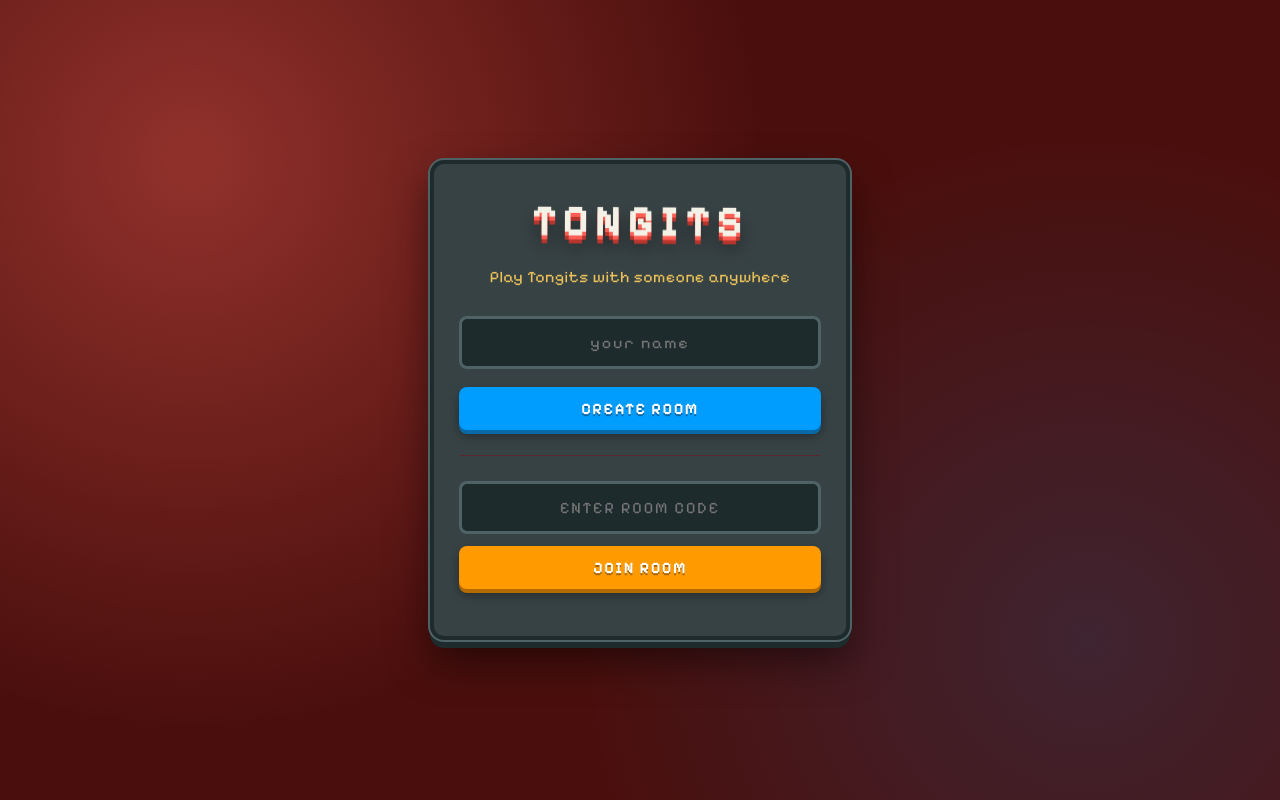
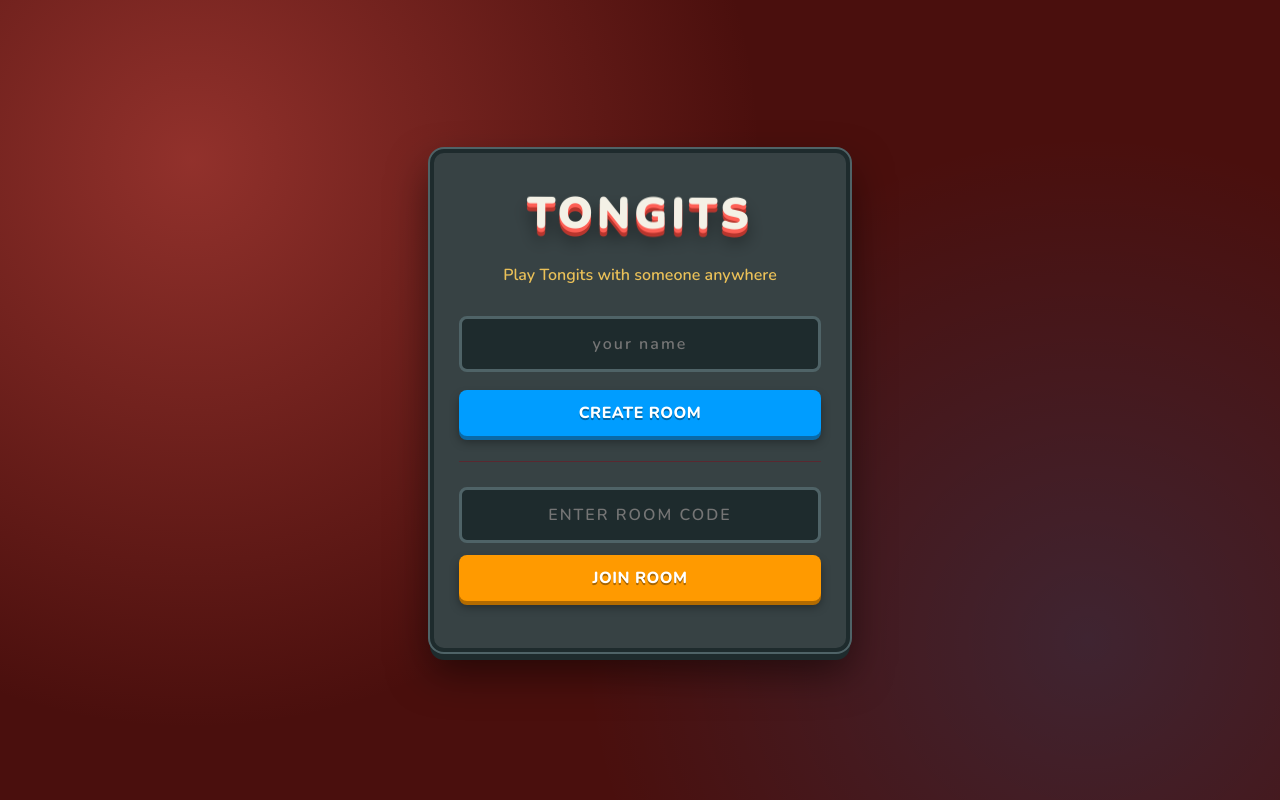
Before and after one commit to arisdolf/tongits, a React (Vite) app: page / in a window 1280 px wide. Built offline with nearby package versions, Linux system fonts and the light colour scheme; no server answers.

Commit message:
changed deisgn

```diff
--- a/src/styles/Balatro.css
+++ b/src/styles/Balatro.css
@@ -1,4 +1,4 @@
-@import url("https://fonts.googleapis.com/css2?family=Pixelify+Sans:wght@400;600;700&display=swap");
+@import url("https://fonts.googleapis.com/css2?family=Nunito:wght@600;700;800;900&display=swap");
 
 /* =========================================================
    BALATRO THEME
@@ -551,3 +551,83 @@ button:disabled {
   color: #07220f;
   box-shadow: 0 3px 0 #1f8a45;
 }
+
+/* =========================================================
+   READABLE FONT
+========================================================= */
+body,
+button,
+input,
+button:not(.card):not(.deck),
+.chat-form input,
+.lobby input,
+.new-badge {
+  font-family: "Nunito", system-ui, -apple-system, "Segoe UI", Arial, sans-serif !important;
+}
+
+body { letter-spacing: 0; }
+
+button:not(.card):not(.deck) {
+  letter-spacing: 0.5px;
+  font-weight: 800;
+}
+
+.title { font-weight: 900; letter-spacing: 4px; }
+.top-bar strong { font-weight: 900; }
+
+/* =========================================================
+   HIGHLIGHTS HUGGING THE CARD BORDER
+   (drawn on a ::before layer inside the card)
+========================================================= */
+
+/* neutral card face: no ring, just the drop shadow */
+.selected-card .card-face,
+.selected-card:hover .card-face,
+.new-card .card-face {
+  box-shadow: 0 5px 0 rgba(0, 0, 0, 0.3);
+}
+
+/* keep the new card's deal animation, drop the old glow animation */
+.new-card .card-face {
+  animation: cardDeal 0.35s cubic-bezier(0.34, 1.56, 0.64, 1);
+}
+
+/* raise highlighted cards above their overlapping neighbours
+   so the border isn't hidden */
+.selected-card,
+.new-card {
+  z-index: 30 !important;
+}
+
+/* NEW CARD: green border */
+.new-card .card-face::before {
+  content: "";
+  position: absolute;
+  inset: 0;
+  z-index: 5;
+  pointer-events: none;
+  border: 4px solid var(--new);
+  box-shadow:
+    inset 0 0 8px rgba(61, 220, 110, 0.7),
+    0 0 14px rgba(61, 220, 110, 0.8);
+  animation: borderPulseGreen 1.2s infinite;
+}
+
+@keyframes borderPulseGreen {
+  0%, 100% { border-color: var(--new); }
+  50%      { border-color: var(--new-hi); }
+}
+
+/* SELECTED CARD: yellow border (wins over green if both apply) */
+.selected-card .card-face::before {
+  content: "";
+  position: absolute;
+  inset: 0;
+  z-index: 6;
+  pointer-events: none;
+  border: 4px solid var(--select);
+  box-shadow:
+    inset 0 0 8px rgba(255, 224, 51, 0.7),
+    0 0 14px rgba(255, 224, 51, 0.8);
+  animation: none;
+}
--- a/src/utils/emotes.js
+++ b/src/utils/emotes.js
@@ -11,7 +11,7 @@ export const EMOTES = [
   { id: "sticker8",  type: "image", content: "emotes/sticker8.webp" },
   { id: "sticker9",  type: "image", content: "emotes/sticker9.webp" },
    {id: "sticker10",  type: "image", content: "emotes/sticker10.jpg" },
-  { id: "sticker11",  type: "image", content: "emotes/sticker11.jpg" },
+  { id: "sticker16",  type: "image", content: "emotes/sticker16.jpg" },
   { id: "sticker12",  type: "image", content: "emotes/sticker12.jpg" },
   { id: "sticker13",  type: "image", content: "emotes/sticker13.jpg" },
   { id: "sticker14",  type: "image", content: "emotes/sticker14.jpg" },
```
